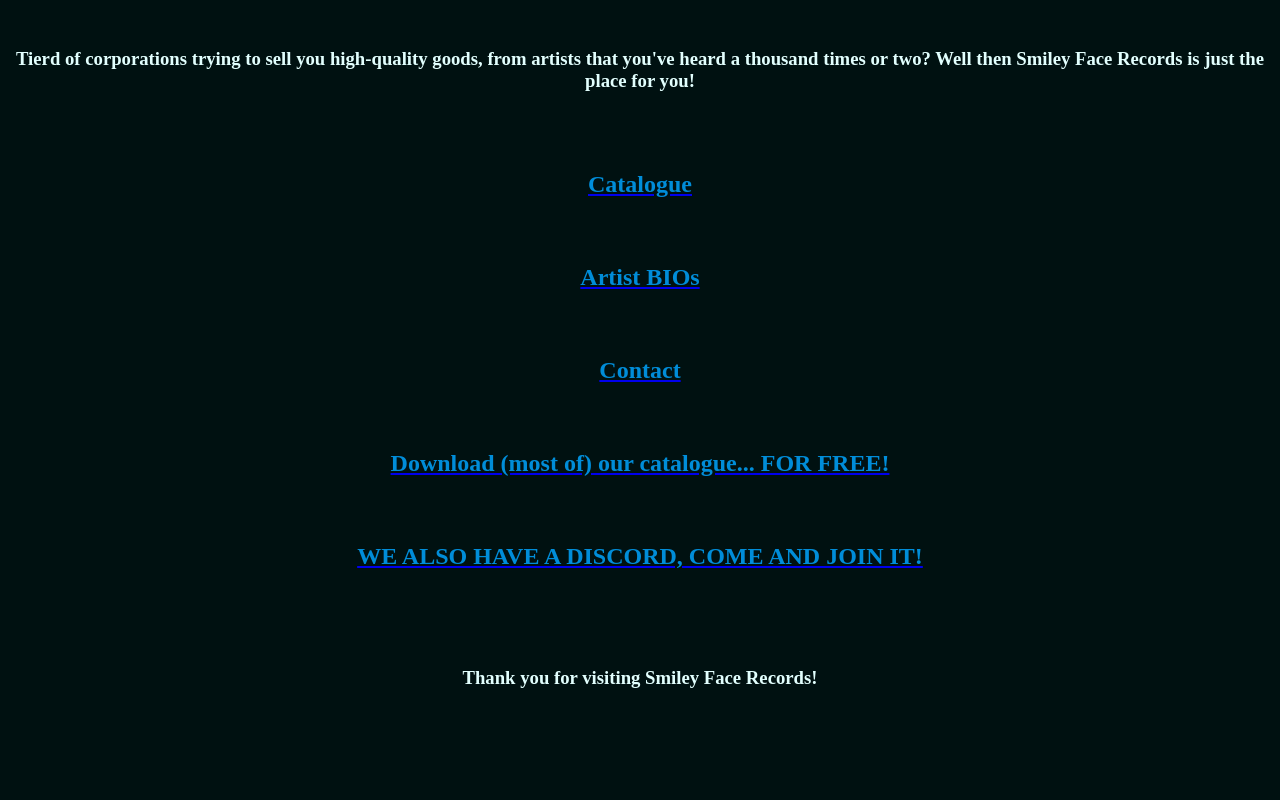
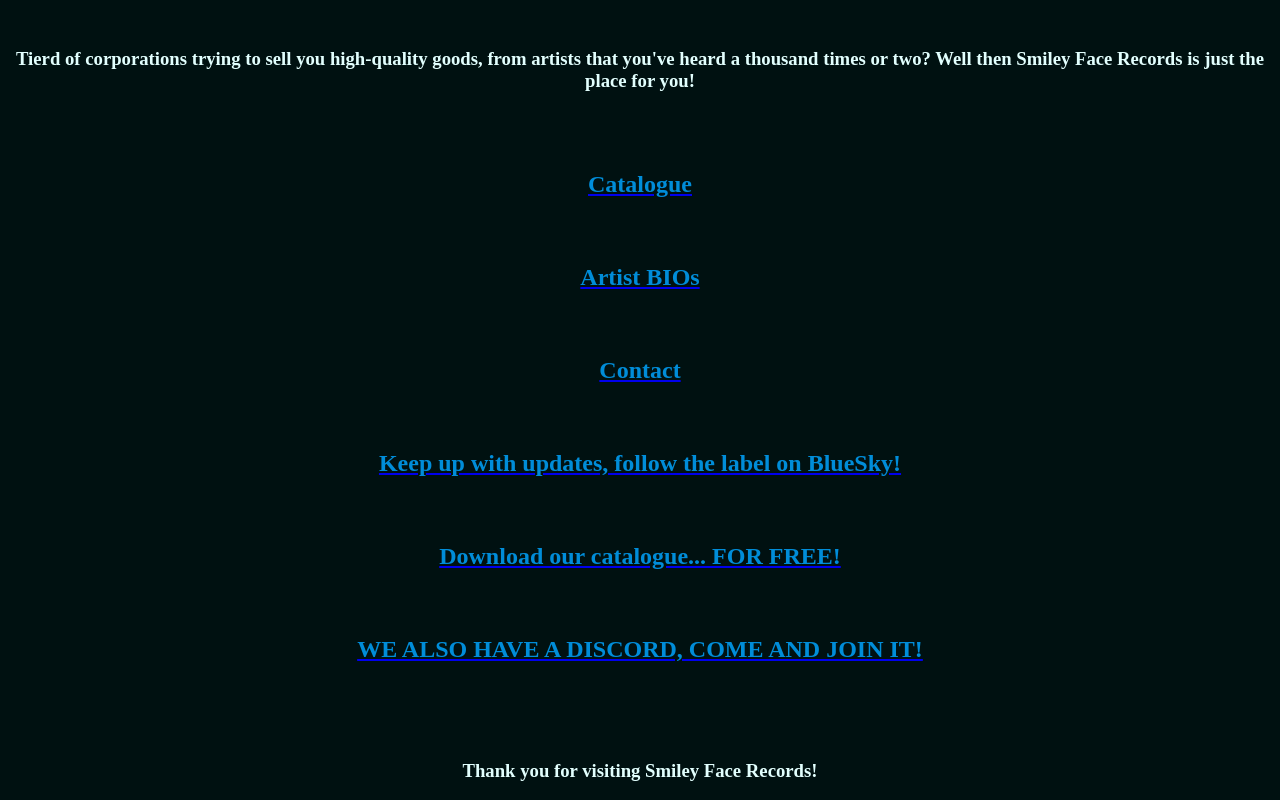
Before and after one commit to Tymegg/SmileyFaceRecords, a plain HTML site: page index.html in a window 1280 px wide. Shown: the part 527-1327 px from the top of the page. Before the commit the page ends 1234 px from the top, so only its background shows below. Drawn offline with Linux system fonts and the light colour scheme.

Commit message:
Update index.html

```diff
--- a/index.html
+++ b/index.html
@@ -20,7 +20,9 @@
 <br>
 <h2><b><a href=Contact.html><p style="color:008dd9;">Contact</p></a></b></h2>
 <br>
-<h2><b><a href="https://smileyfacerecords.bandcamp.com/"><p style="color:008dd9;">Download (most of) our catalogue... FOR FREE!</p></a></b></h2>
+<h2><b><a href="https://bsky.app/profile/smiley-face-records.com"><p style="color:008dd9;">Keep up with updates, follow the label on BlueSky!</p></a></b></h2>
+<br>
+<h2><b><a href="https://smileyfacerecords.bandcamp.com/"><p style="color:008dd9;">Download our catalogue... FOR FREE!</p></a></b></h2>
 <br>
 <h2><b><a href="https://discord.gg/4U7d5y7ThG"><p style="color:008dd9;">WE ALSO HAVE A DISCORD, COME AND JOIN IT!</p></a></b></h2>
 <br>
```
